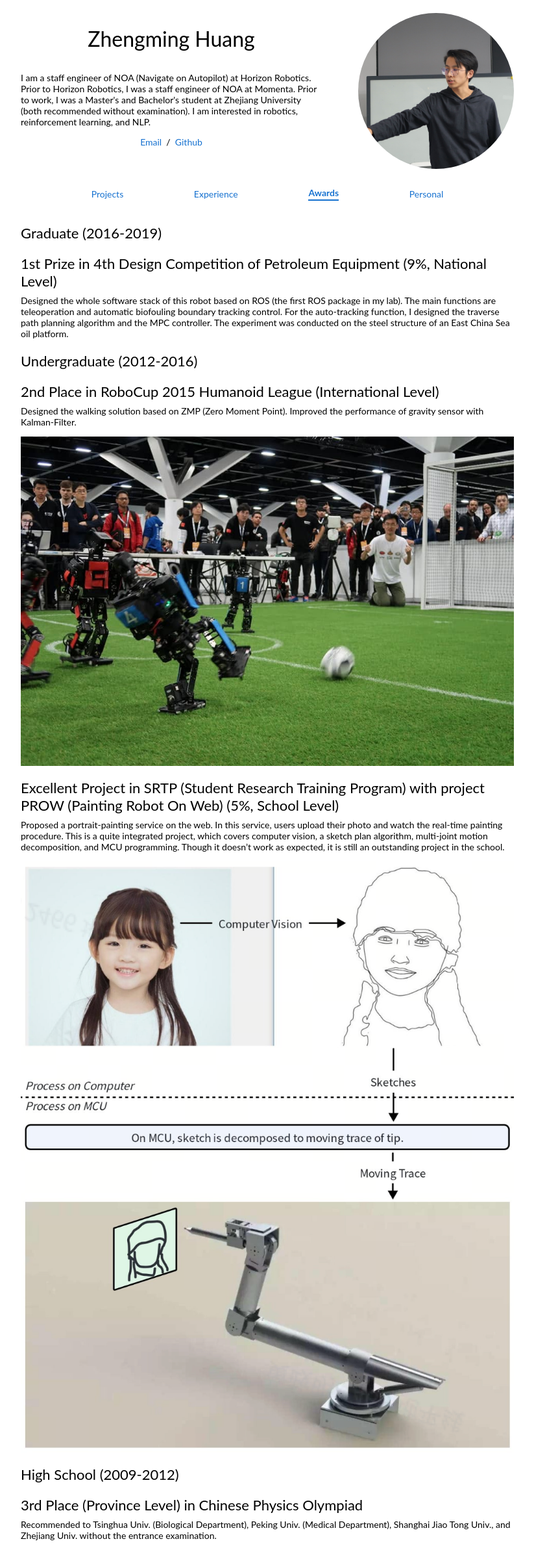
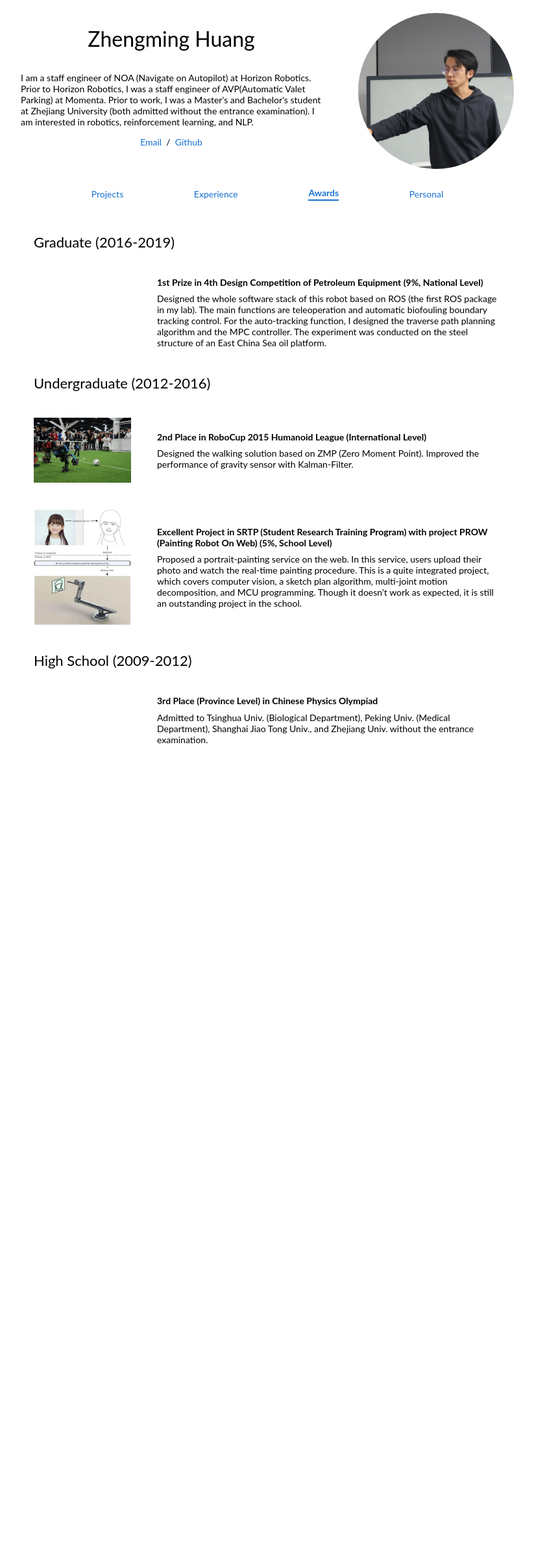
Before and after one commit to JamieHuang28/JamieHuang28.github.io, a Jekyll site: the page built from awards.md, in a window 1280 px wide. Shown: the whole page at 65% size, without its empty margins (228-1051 px from the left). Built offline with Jekyll 4.4.1, drawn with Linux system fonts in a browser that asks for light colours; after the commit the page ends 1187 px from its top, so only the background shows below that.

Commit message:
Update all content

```diff
--- a/awards.md
+++ b/awards.md
@@ -5,27 +5,52 @@ tab: awards
 permalink: /awards.html
 ---
 
-# Graduate (2016-2019)
-
-## 1st Prize in 4th Design Competition of Petroleum Equipment (9%, National Level)
-
-Designed the whole software stack of this robot based on ROS (the first ROS package in my lab). The main functions are teleoperation and automatic biofouling boundary tracking control. For the auto-tracking function, I designed the traverse path planning algorithm and the MPC controller. The experiment was conducted on the steel structure of an East China Sea oil platform.
-
-# Undergraduate (2012-2016)
-
-## 2nd Place in RoboCup 2015 Humanoid League (International Level)
-
-Designed the walking solution based on ZMP (Zero Moment Point). Improved the performance of gravity sensor with Kalman-Filter.
-
-![RoboCup 2015 Humanoid](./resources/robocup2015_humanoid.jpg)
-
-## Excellent Project in SRTP (Student Research Training Program) with project PROW (Painting Robot On Web) (5%, School Level)
-
-Proposed a portrait-painting service on the web. In this service, users upload their photo and watch the real-time painting procedure. This is a quite integrated project, which covers computer vision, a sketch plan algorithm, multi-joint motion decomposition, and MCU programming. Though it doesn't work as expected, it is still an outstanding project in the school.
-
-![PROW scheme](./resources/PROW_scheme.png)
-
-# High School (2009-2012)
-
-## 3rd Place (Province Level) in Chinese Physics Olympiad
-Recommended to Tsinghua Univ. (Biological Department), Peking Univ. (Medical Department), Shanghai Jiao Tong Univ., and Zhejiang Univ. without the entrance examination.
+<table class="project-list">
+  <tr>
+    <td colspan="2">
+      <span class="section-title">Graduate (2016-2019)</span>
+    </td>
+  </tr>
+  <tr>
+    <td class="project-thumb"></td>
+    <td class="project-body">
+      <span class="project-title">1st Prize in 4th Design Competition of Petroleum Equipment (9%, National Level)</span>
+      <p>Designed the whole software stack of this robot based on ROS (the first ROS package in my lab). The main functions are teleoperation and automatic biofouling boundary tracking control. For the auto-tracking function, I designed the traverse path planning algorithm and the MPC controller. The experiment was conducted on the steel structure of an East China Sea oil platform.</p>
+    </td>
+  </tr>
+  <tr>
+    <td colspan="2">
+      <span class="section-title">Undergraduate (2012-2016)</span>
+    </td>
+  </tr>
+  <tr>
+    <td class="project-thumb">
+      <img src="./resources/robocup2015_humanoid.jpg" alt="RoboCup 2015 Humanoid">
+    </td>
+    <td class="project-body">
+      <span class="project-title">2nd Place in RoboCup 2015 Humanoid League (International Level)</span>
+      <p>Designed the walking solution based on ZMP (Zero Moment Point). Improved the performance of gravity sensor with Kalman-Filter.</p>
+    </td>
+  </tr>
+  <tr>
+    <td class="project-thumb">
+      <img src="./resources/PROW_scheme.png" alt="PROW scheme">
+    </td>
+    <td class="project-body">
+      <span class="project-title">Excellent Project in SRTP (Student Research Training Program) with project PROW (Painting Robot On Web) (5%, School Level)</span>
+      <p>Proposed a portrait-painting service on the web. In this service, users upload their photo and watch the real-time painting procedure. This is a quite integrated project, which covers computer vision, a sketch plan algorithm, multi-joint motion decomposition, and MCU programming. Though it doesn't work as expected, it is still an outstanding project in the school.</p>
+    </td>
+  </tr>
+  <tr>
+    <td colspan="2">
+      <span class="section-title">High School (2009-2012)</span>
+    </td>
+  </tr>
+  <tr>
+    <td class="project-thumb"></td>
+    <td class="project-body">
+      <span class="project-title">3rd Place (Province Level) in Chinese Physics Olympiad</span>
+      <p>Admitted  to Tsinghua Univ. (Biological Department), Peking Univ. (Medical Department), Shanghai Jiao Tong Univ., and Zhejiang Univ. without the entrance examination.</p>
+    </td>
+  </tr>
+</table>
--- a/bio.md
+++ b/bio.md
@@ -3,8 +3,8 @@ layout: null
 ---
 
 I am a staff engineer of NOA (Navigate on Autopilot) at Horizon Robotics.
-Prior to Horizon Robotics, I was a staff engineer of NOA at Momenta.
+Prior to Horizon Robotics, I was a staff engineer of AVP(Automatic Valet Parking) at Momenta.
 
-Prior to work, I was a Master's and Bachelor's student at Zhejiang University (both recommended without examination).
+Prior to work, I was a Master's and Bachelor's student at Zhejiang University (both admitted without the entrance examination).
 
 I am interested in robotics, reinforcement learning, and NLP.
--- a/stylesheet.css
+++ b/stylesheet.css
@@ -140,6 +140,17 @@ body {
   font-weight: 700;
 }
 
+.project-title a {
+  font-size: 14px;
+  font-weight: 700;
+}
+
+.section-title {
+  font-family: 'Lato', Verdana, Helvetica, sans-serif;
+  font-size: 22px;
+  font-weight: normal;
+}
+
 .project-list p {
   margin: 0.6em 0 0;
 }
@@ -163,7 +174,8 @@ body {
   margin: 8px auto 16px;
 }
 
-.tab-projects .project-list img {
+.tab-projects .project-list img,
+.tab-awards .project-list img {
   width: auto;
   max-width: 100%;
   margin: 0;
```
Also changed, not shown: experience.md (+1 -1 lines), index.md (+13 -10 lines).
